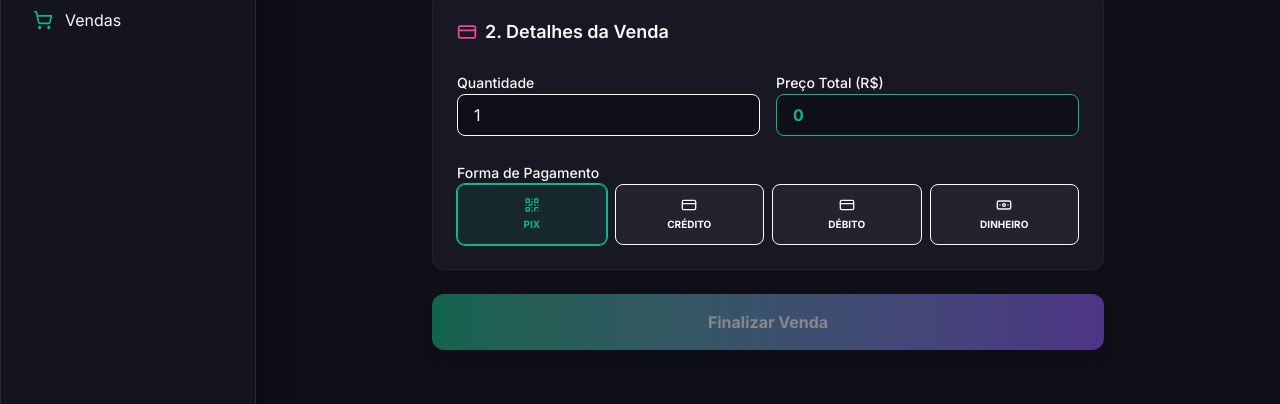
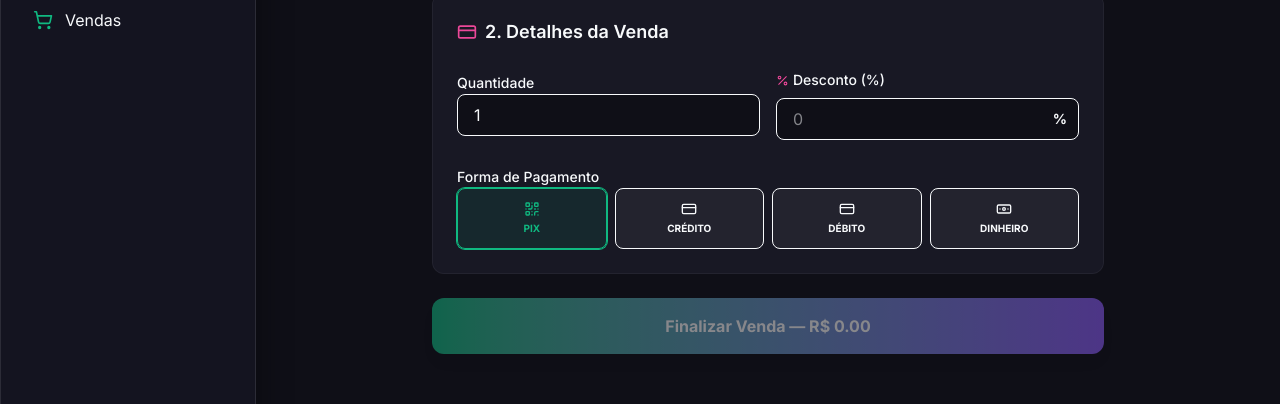
Before and after one commit to EuclidesXcode/eu-no-controle, a Next.js app: page /vendas/nova in a window 1280 px wide. Shown: the part 229-633 px from the top of the page. Built offline with nearby package versions, Linux system fonts and the light colour scheme; no server answers; the database is empty.

Commit message:
feat: add discount percentage field to nova venda with live price breakdown

```diff
--- a/src/app/vendas/nova/page.tsx
+++ b/src/app/vendas/nova/page.tsx
@@ -3,7 +3,7 @@
 import { useEffect, useState } from "react";
 import { createClient } from "@/lib/supabase";
 import { useRouter } from "next/navigation";
-import { ChevronLeft, Check, Search, CreditCard, Banknote, QrCode } from "lucide-react";
+import { ChevronLeft, Check, Search, CreditCard, Banknote, QrCode, Percent, Tag } from "lucide-react";
 import Link from "next/link";
 
 export default function NovaVendaPage() {
@@ -15,22 +15,30 @@ export default function NovaVendaPage() {
     const [selectedBuque, setSelectedBuque] = useState<any>(null);
     const [quantity, setQuantity] = useState(1);
     const [paymentMethod, setPaymentMethod] = useState("Pix");
-    const [totalPrice, setTotalPrice] = useState(0);
+    const [discount, setDiscount] = useState<string>(""); // percentage e.g. "10"
+    const [basePrice, setBasePrice] = useState(0);       // price × qty before discount
+    const [totalPrice, setTotalPrice] = useState(0);     // after discount
 
-    useEffect(() => {
-        fetchBuques();
-    }, []);
+    useEffect(() => { fetchBuques(); }, []);
 
     async function fetchBuques() {
         const { data } = await supabase.from("bouquets").select("*").order("name");
         setBuques(data || []);
     }
 
+    // Recalculate whenever product, quantity or discount changes
     useEffect(() => {
         if (selectedBuque) {
-            setTotalPrice(selectedBuque.price * quantity);
+            const base = selectedBuque.price * quantity;
+            const pct = parseFloat(discount) || 0;
+            const discountedPrice = base * (1 - pct / 100);
+            setBasePrice(base);
+            setTotalPrice(+discountedPrice.toFixed(2));
         }
-    }, [selectedBuque, quantity]);
+    }, [selectedBuque, quantity, discount]);
+
+    const discountPct = parseFloat(discount) || 0;
+    const discountValue = basePrice > 0 ? +(basePrice * discountPct / 100).toFixed(2) : 0;
 
     async function handleSubmit() {
         if (!selectedBuque) return;
@@ -39,7 +47,7 @@ export default function NovaVendaPage() {
         try {
             const taxRate = paymentMethod.includes("Cartão") ? selectedBuque.card_tax : 0;
             const taxValue = (totalPrice * taxRate) / 100;
-            const commissionValue = 7.00; // Fixed commission
+            const commissionValue = selectedBuque.fixed_commission ?? 7.00;
 
             const { error } = await supabase.from("sales").insert([
                 {
@@ -50,6 +58,8 @@ export default function NovaVendaPage() {
                     tax_value: taxValue,
                     commission_value: commissionValue,
                     payment_method: paymentMethod,
+                    discount_pct: discountPct > 0 ? discountPct : null,
+                    discount_value: discountPct > 0 ? discountValue : null,
                 },
             ]);
 
@@ -115,6 +125,7 @@ export default function NovaVendaPage() {
                     </h3>
 
                     <div className="grid grid-cols-2 gap-4">
+                        {/* Quantidade */}
                         <div className="space-y-2">
                             <label className="text-sm font-medium text-muted-foreground">Quantidade</label>
                             <input
@@ -124,17 +135,48 @@ export default function NovaVendaPage() {
                                 onChange={e => setQuantity(parseInt(e.target.value) || 1)}
                             />
                         </div>
+
+                        {/* Desconto % */}
                         <div className="space-y-2">
-                            <label className="text-sm font-medium text-muted-foreground">Preço Total (R$)</label>
-                            <input
-                                type="number" step="0.01"
-                                className="w-full bg-background border border-border rounded-lg px-4 py-2 font-bold text-accent"
-                                value={totalPrice}
-                                onChange={e => setTotalPrice(parseFloat(e.target.value) || 0)}
-                            />
+                            <label className="text-sm font-medium text-muted-foreground flex items-center gap-1">
+                                <Percent size={13} className="text-primary" /> Desconto (%)
+                            </label>
+                            <div className="relative">
+                                <input
+                                    type="number" min="0" max="100" step="1"
+                                    className="w-full bg-background border border-border rounded-lg px-4 py-2 pr-8"
+                                    placeholder="0"
+                                    value={discount}
+                                    onChange={e => setDiscount(e.target.value)}
+                                />
+                                <span className="absolute right-3 top-1/2 -translate-y-1/2 text-muted-foreground text-sm font-bold">%</span>
+                            </div>
                         </div>
                     </div>
 
+                    {/* Price breakdown */}
+                    {selectedBuque && (
+                        <div className="rounded-xl bg-white/5 border border-white/10 p-4 space-y-2 text-sm">
+                            <div className="flex justify-between text-muted-foreground">
+                                <span>Preço base ({quantity}x R$ {selectedBuque.price.toFixed(2)})</span>
+                                <span>R$ {basePrice.toFixed(2)}</span>
+                            </div>
+                            {discountPct > 0 && (
+                                <div className="flex justify-between text-primary font-medium">
+                                    <span className="flex items-center gap-1">
+                                        <Tag size={12} /> Desconto {discountPct}%
+                                    </span>
+                                    <span>− R$ {discountValue.toFixed(2)}</span>
+                                </div>
+                            )}
+                            <div className="flex justify-between font-bold text-accent text-base border-t border-white/10 pt-2 mt-1">
+                                <span>Total a cobrar</span>
+                                <span>R$ {totalPrice.toFixed(2)}</span>
+                            </div>
+                        </div>
+                    )}
+
+                    {/* Forma de Pagamento */}
                     <div className="space-y-3">
                         <label className="text-sm font-medium text-muted-foreground">Forma de Pagamento</label>
                         <div className="grid grid-cols-2 sm:grid-cols-4 gap-2">
@@ -151,7 +193,7 @@ export default function NovaVendaPage() {
                     onClick={handleSubmit}
                     className="w-full py-4 bg-gradient-to-r from-accent to-secondary text-white font-bold rounded-xl shadow-lg hover:shadow-accent/20 transition-all flex items-center justify-center gap-2 disabled:opacity-50"
                 >
-                    {loading ? "Registrando..." : "Finalizar Venda"}
+                    {loading ? "Registrando..." : `Finalizar Venda — R$ ${totalPrice.toFixed(2)}`}
                 </button>
             </div>
         </div>
```
Also changed, not shown: 1 other file (tests, documents, lock files or other folders).
